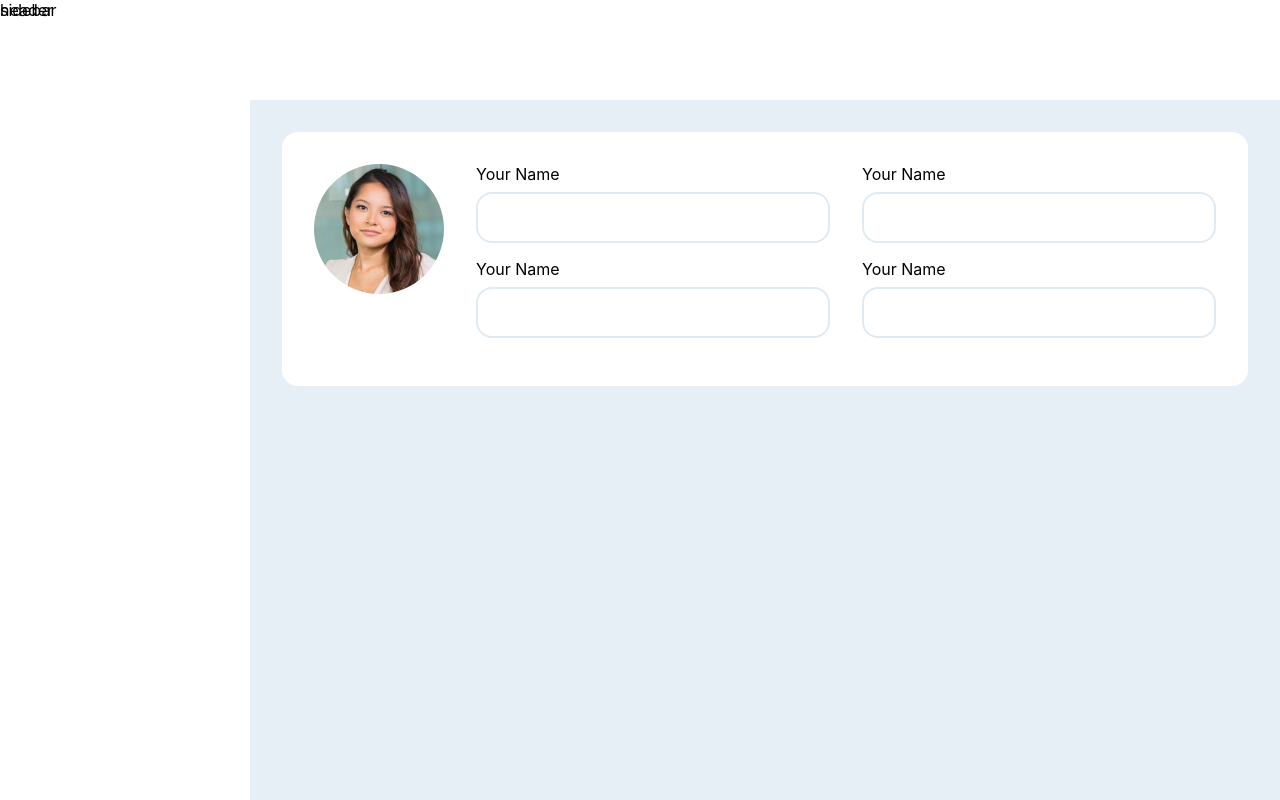
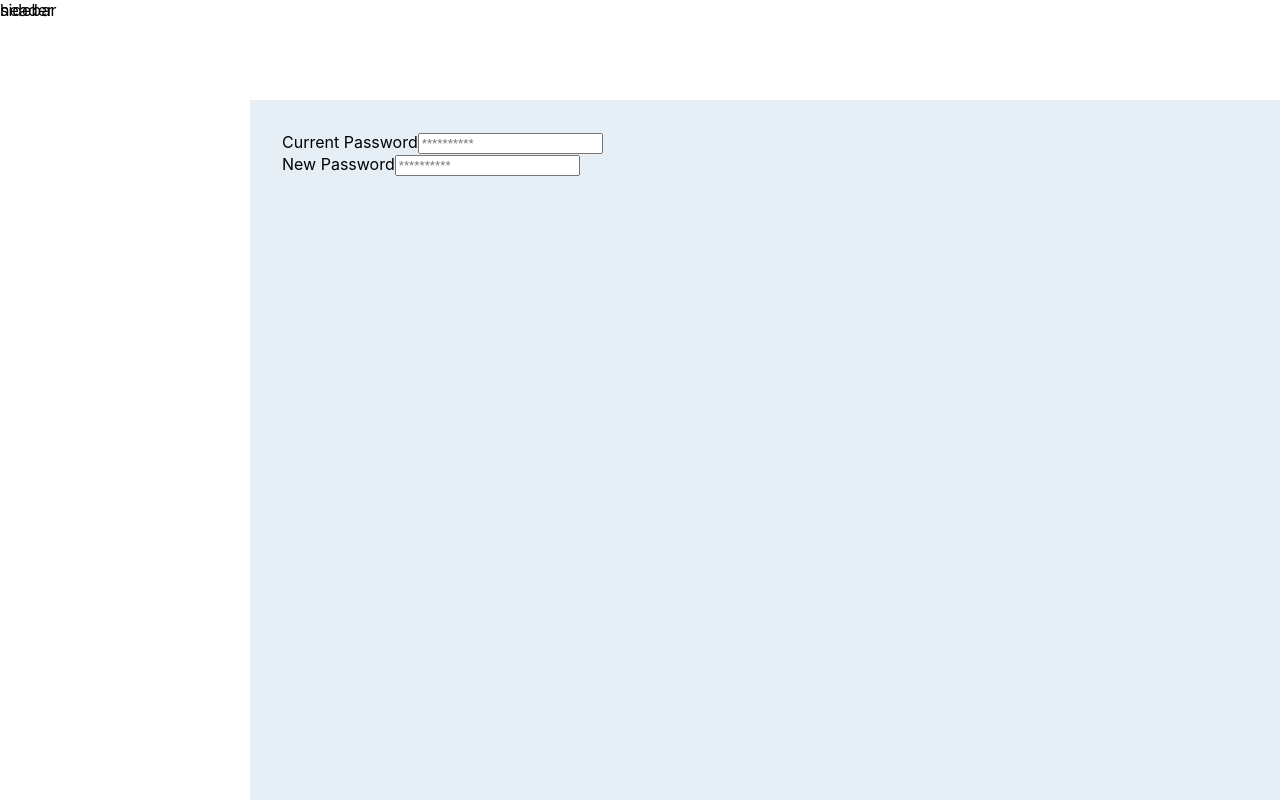
Before and after one commit to Engineersmind/BankDash, a React (Create React App) app: page / in a window 1280 px wide. Built offline with nearby package versions, Linux system fonts and the light colour scheme.

Commit message:
initialised Security page

```diff
--- a/src/App.js
+++ b/src/App.js
@@ -1,6 +1,6 @@
 import "./App.css";
 
-import { Settings } from "./pages/Settings";
+import ResetPassword from "./components/ResetPassword";
 
 function App() {
   return (
@@ -10,7 +10,7 @@ function App() {
       <header className="app-header">header</header>
 
       <main className="app-main">
-        <Settings />
+        <ResetPassword/>
       </main>
     </>
   );
--- /dev/null
+++ b/src/components/Input.jsx
@@ -0,0 +1,9 @@
+export default function Input(props){
+    console.log(props);
+    return(
+        <div className="password">
+            <label htmlFor={props.for}>{props.label}</label>
+            <input id={props.for} placeholder={props.placeholder}/>
+        </div>
+    );
+}
--- /dev/null
+++ b/src/components/ResetPassword.jsx
@@ -0,0 +1,11 @@
+import Input from "./Input";
+
+export default function ResetPassword(){
+    return(
+    <div className="change-password">
+      <Input for="currentpassword" name="password" placeholder="**********" label="Current Password"/>
+      <Input for="newpassword" name="newpassword" placeholder="**********" label="New Password"/>
+    </div>
+
+    );
+}
--- /dev/null
+++ b/src/pages/Security.jsx
@@ -0,0 +1,5 @@
+export default function Security(){
+    return(
+
+    );
+}
```
